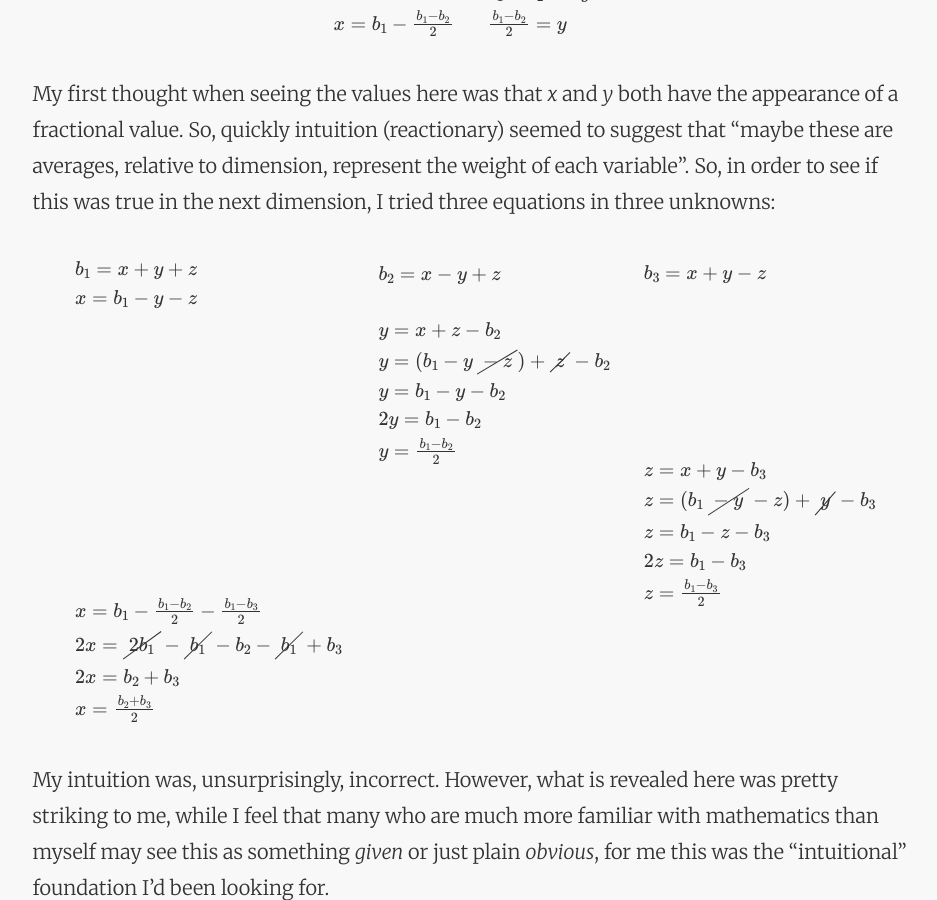
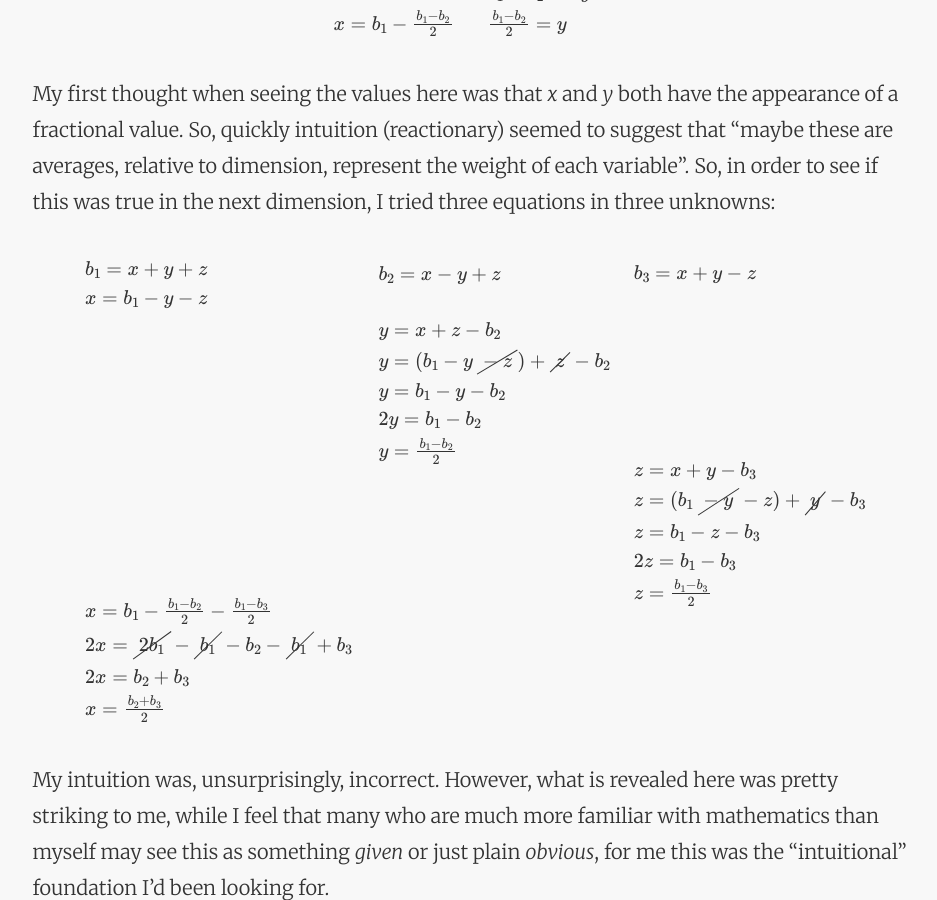
Before and after one commit to tmanderson/tmanderson.github.io, a Jekyll site: the page built from _posts/2018-06-06-entry-point-to-relational-equations.md, in a window 1280 px wide and 900 px high, scrolled down 929 px. Shown: the whole window, without its empty margins (166-1103 px from the left). Built offline with Jekyll 4.4.1, drawn with Linux system fonts in a browser that asks for light colours; formulas are drawn with MathJax 3.

Commit message:
Update 2018-06-06-entry-point-to-relational-equations.md

```diff
--- a/_posts/2018-06-06-entry-point-to-relational-equations.md
+++ b/_posts/2018-06-06-entry-point-to-relational-equations.md
@@ -44,7 +44,7 @@ $$
   2x=b_2+b_3 \\
   x = \frac{b_2+b_3}{2}
 \end{array}
-\hspace{1.5em}
+\hspace{1em}
 \begin{array}{l}
   b_2=x-y+z \\ \\
   y=x+z-b_2 \\
@@ -53,7 +53,7 @@ $$
   2y = b_1-b_2 \\
   y =\frac{b_1-b_2}{2} \\ \\\\\\\\\\\\\\\\\\
 \end{array}
-\hspace{1.5em}
+\hspace{1em}
 \begin{array}{l}
   b_3=x+y-z \\ \\ \\ \\ \\ \\ \\
   z=x+y-b_3 \\
```
